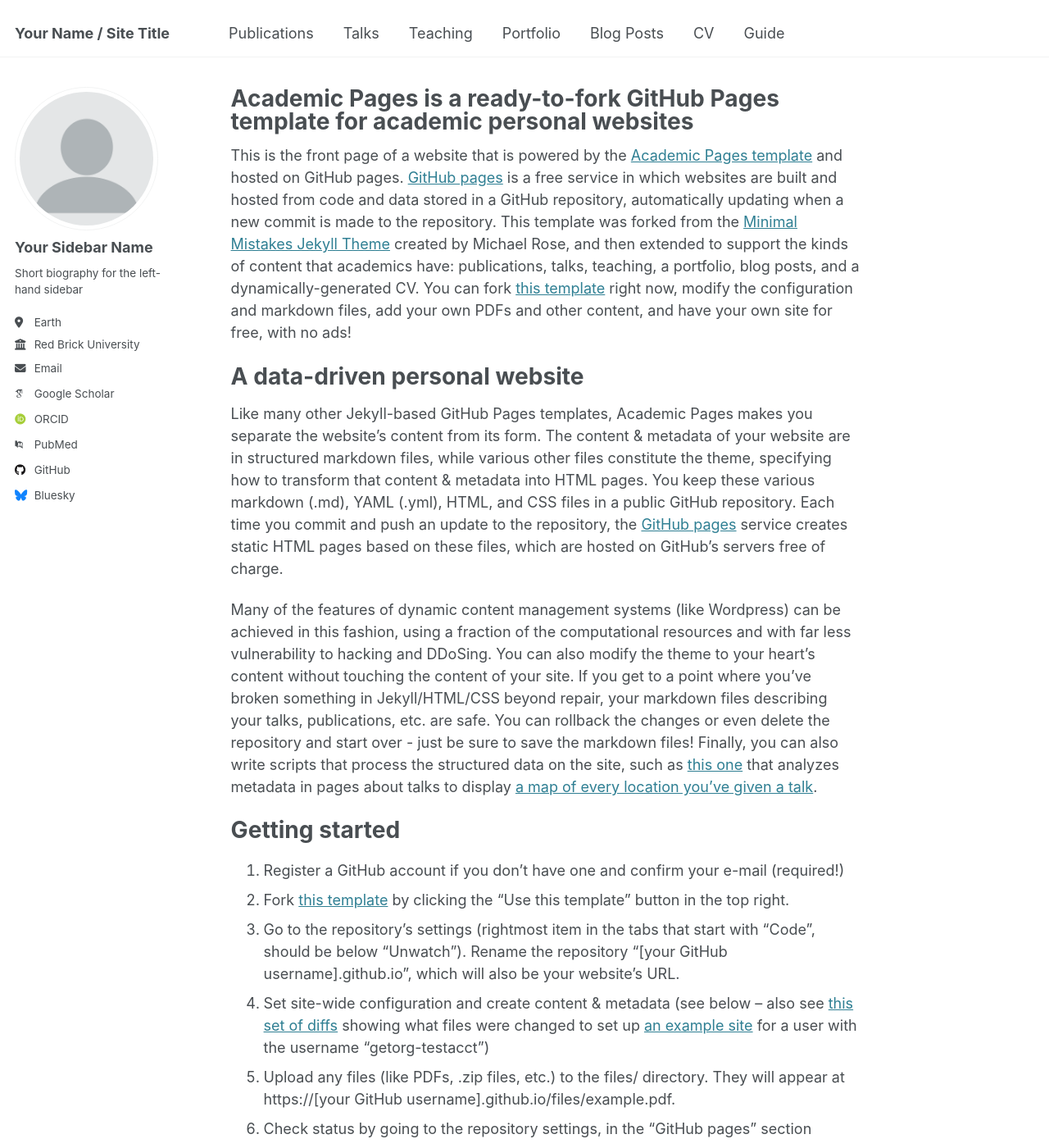
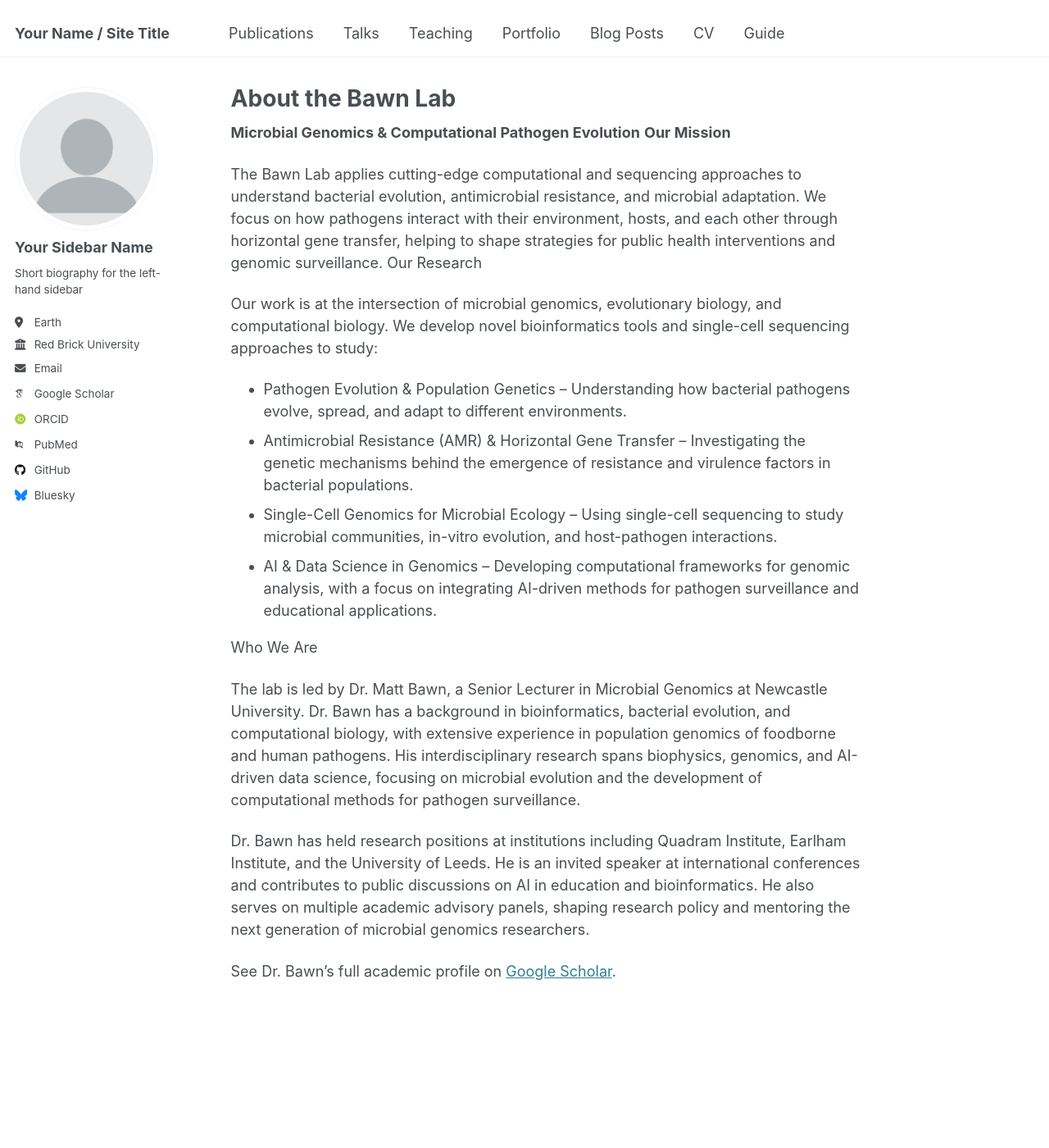
Before and after one commit to mattbawn/bawn-group, a Jekyll site: the page built from _pages/about.md, in a window 1280 px wide and 1400 px high. Shown: the whole window at 82% size. Built offline with Jekyll 4.4.1, drawn with Linux system fonts in a browser that asks for light colours; some web fonts are replaced; some of the changed text lies outside the part shown.

Commit message:
Update about.md

```diff
--- a/_pages/about.md
+++ b/_pages/about.md
@@ -1,49 +1,31 @@
 ---
 permalink: /
-title: "Academic Pages is a ready-to-fork GitHub Pages template for academic personal websites"
+title: "About the Bawn Lab"
 author_profile: true
 redirect_from:
   - /about/
   - /about.html
 ---
 
-This is the front page of a website that is powered by the [Academic Pages template](https://github.com/academicpages/academicpages.github.io) and hosted on GitHub pages. [GitHub pages](https://pages.github.com) is a free service in which websites are built and hosted from code and data stored in a GitHub repository, automatically updating when a new commit is made to the repository. This template was forked from the [Minimal Mistakes Jekyll Theme](https://mmistakes.github.io/minimal-mistakes/) created by Michael Rose, and then extended to support the kinds of content that academics have: publications, talks, teaching, a portfolio, blog posts, and a dynamically-generated CV. You can fork [this template](https://github.com/academicpages/academicpages.github.io) right now, modify the configuration and markdown files, add your own PDFs and other content, and have your own site for free, with no ads!
 
-A data-driven personal website
-======
-Like many other Jekyll-based GitHub Pages templates, Academic Pages makes you separate the website's content from its form. The content & metadata of your website are in structured markdown files, while various other files constitute the theme, specifying how to transform that content & metadata into HTML pages. You keep these various markdown (.md), YAML (.yml), HTML, and CSS files in a public GitHub repository. Each time you commit and push an update to the repository, the [GitHub pages](https://pages.github.com/) service creates static HTML pages based on these files, which are hosted on GitHub's servers free of charge.
 
-Many of the features of dynamic content management systems (like Wordpress) can be achieved in this fashion, using a fraction of the computational resources and with far less vulnerability to hacking and DDoSing. You can also modify the theme to your heart's content without touching the content of your site. If you get to a point where you've broken something in Jekyll/HTML/CSS beyond repair, your markdown files describing your talks, publications, etc. are safe. You can rollback the changes or even delete the repository and start over - just be sure to save the markdown files! Finally, you can also write scripts that process the structured data on the site, such as [this one](https://github.com/academicpages/academicpages.github.io/blob/master/talkmap.ipynb) that analyzes metadata in pages about talks to display [a map of every location you've given a talk](https://academicpages.github.io/talkmap.html).
+**Microbial Genomics & Computational Pathogen Evolution**
+**Our Mission**
 
-Getting started
-======
-1. Register a GitHub account if you don't have one and confirm your e-mail (required!)
-1. Fork [this template](https://github.com/academicpages/academicpages.github.io) by clicking the "Use this template" button in the top right.
-1. Go to the repository's settings (rightmost item in the tabs that start with "Code", should be below "Unwatch"). Rename the repository "[your GitHub username].github.io", which will also be your website's URL.
-1. Set site-wide configuration and create content & metadata (see below -- also see [this set of diffs](http://archive.is/3TPas) showing what files were changed to set up [an example site](https://getorg-testacct.github.io) for a user with the username "getorg-testacct")
-1. Upload any files (like PDFs, .zip files, etc.) to the files/ directory. They will appear at https://[your GitHub username].github.io/files/example.pdf.
-1. Check status by going to the repository settings, in the "GitHub pages" section
+The Bawn Lab applies cutting-edge computational and sequencing approaches to understand bacterial evolution, antimicrobial resistance, and microbial adaptation. We focus on how pathogens interact with their environment, hosts, and each other through horizontal gene transfer, helping to shape strategies for public health interventions and genomic surveillance.
+Our Research
 
-Site-wide configuration
-------
-The main configuration file for the site is in the base directory in [_config.yml](https://github.com/academicpages/academicpages.github.io/blob/master/_config.yml), which defines the content in the sidebars and other site-wide features. You will need to replace the default variables with ones about yourself and your site's github repository. The configuration file for the top menu is in [_data/navigation.yml](https://github.com/academicpages/academicpages.github.io/blob/master/_data/navigation.yml). For example, if you don't have a portfolio or blog posts, you can remove those items from that navigation.yml file to remove them from the header.
+Our work is at the intersection of microbial genomics, evolutionary biology, and computational biology. We develop novel bioinformatics tools and single-cell sequencing approaches to study:
 
-Create content & metadata
-------
-For site content, there is one markdown file for each type of content, which are stored in directories like _publications, _talks, _posts, _teaching, or _pages. For example, each talk is a markdown file in the [_talks directory](https://github.com/academicpages/academicpages.github.io/tree/master/_talks). At the top of each markdown file is structured data in YAML about the talk, which the theme will parse to do lots of cool stuff. The same structured data about a talk is used to generate the list of talks on the [Talks page](https://academicpages.github.io/talks), each [individual page](https://academicpages.github.io/talks/2012-03-01-talk-1) for specific talks, the talks section for the [CV page](https://academicpages.github.io/cv), and the [map of places you've given a talk](https://academicpages.github.io/talkmap.html) (if you run this [python file](https://github.com/academicpages/academicpages.github.io/blob/master/talkmap.py) or [Jupyter notebook](https://github.com/academicpages/academicpages.github.io/blob/master/talkmap.ipynb), which creates the HTML for the map based on the contents of the _talks directory).
+  - Pathogen Evolution & Population Genetics – Understanding how bacterial pathogens evolve, spread, and adapt to different environments.
+  - Antimicrobial Resistance (AMR) & Horizontal Gene Transfer – Investigating the genetic mechanisms behind the emergence of resistance and virulence factors in bacterial populations.
+  - Single-Cell Genomics for Microbial Ecology – Using single-cell sequencing to study microbial communities, in-vitro evolution, and host-pathogen interactions.
+  - AI & Data Science in Genomics – Developing computational frameworks for genomic analysis, with a focus on integrating AI-driven methods for pathogen surveillance and educational applications.
 
-**Markdown generator**
+Who We Are
 
-The repository includes [a set of Jupyter notebooks](https://github.com/academicpages/academicpages.github.io/tree/master/markdown_generator
-) that converts a CSV containing structured data about talks or presentations into individual markdown files that will be properly formatted for the Academic Pages template. The sample CSVs in that directory are the ones I used to create my own personal website at stuartgeiger.com. My usual workflow is that I keep a spreadsheet of my publications and talks, then run the code in these notebooks to generate the markdown files, then commit and push them to the GitHub repository.
+The lab is led by Dr. Matt Bawn, a Senior Lecturer in Microbial Genomics at Newcastle University. Dr. Bawn has a background in bioinformatics, bacterial evolution, and computational biology, with extensive experience in population genomics of foodborne and human pathogens. His interdisciplinary research spans biophysics, genomics, and AI-driven data science, focusing on microbial evolution and the development of computational methods for pathogen surveillance.
 
-How to edit your site's GitHub repository
-------
-Many people use a git client to create files on their local computer and then push them to GitHub's servers. If you are not familiar with git, you can directly edit these configuration and markdown files directly in the github.com interface. Navigate to a file (like [this one](https://github.com/academicpages/academicpages.github.io/blob/master/_talks/2012-03-01-talk-1.md) and click the pencil icon in the top right of the content preview (to the right of the "Raw | Blame | History" buttons). You can delete a file by clicking the trashcan icon to the right of the pencil icon. You can also create new files or upload files by navigating to a directory and clicking the "Create new file" or "Upload files" buttons.
+Dr. Bawn has held research positions at institutions including Quadram Institute, Earlham Institute, and the University of Leeds. He is an invited speaker at international conferences and contributes to public discussions on AI in education and bioinformatics. He also serves on multiple academic advisory panels, shaping research policy and mentoring the next generation of microbial genomics researchers.
 
-Example: editing a markdown file for a talk
-![Editing a markdown file for a talk](/images/editing-talk.png)
-
-For more info
-------
-More info about configuring Academic Pages can be found in [the guide](https://academicpages.github.io/markdown/), the [growing wiki](https://github.com/academicpages/academicpages.github.io/wiki), and you can always [ask a question on GitHub](https://github.com/academicpages/academicpages.github.io/discussions). The [guides for the Minimal Mistakes theme](https://mmistakes.github.io/minimal-mistakes/docs/configuration/) (which this theme was forked from) might also be helpful.
+See Dr. Bawn’s full academic profile on [Google Scholar](https://scholar.google.co.uk/citations?user=eq3fBzQAAAAJ&hl=en).
```
